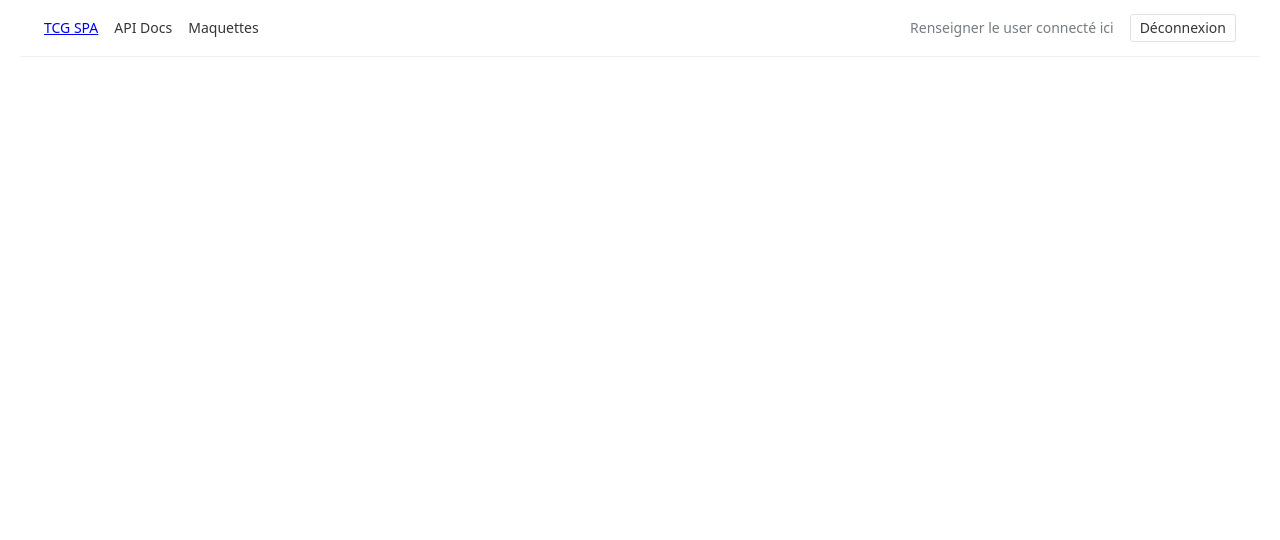
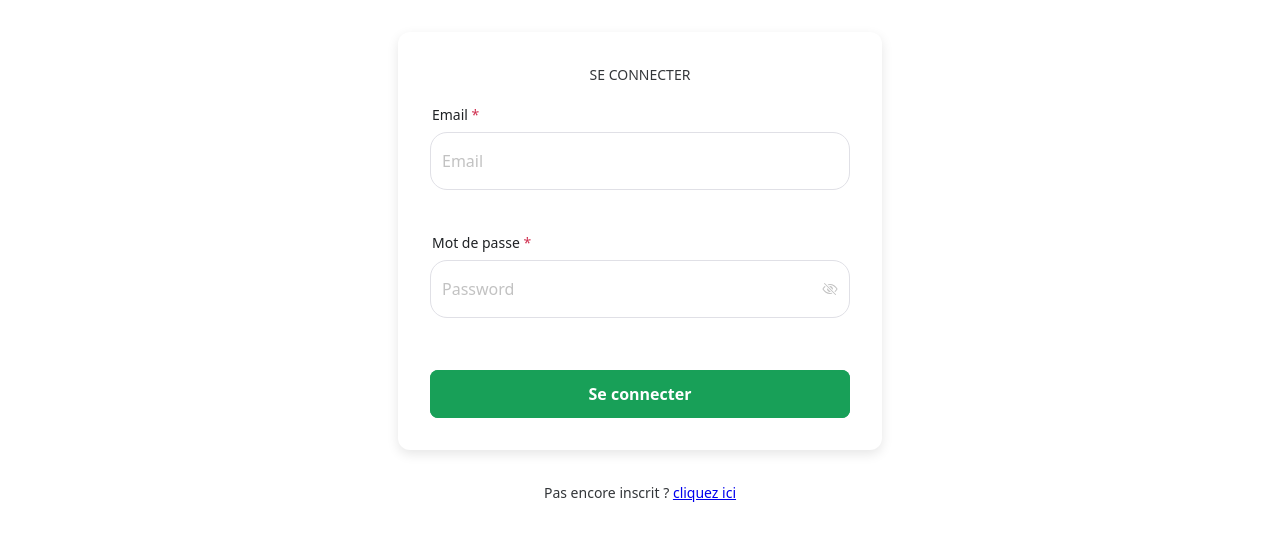
Before and after one commit to HembertD/tcg-spa-project, a Vue app: page /sign-in in a window 1280 px wide. Shown: the top 540 px of the page. Built offline with nearby package versions, Linux system fonts and the light colour scheme; no server answers.

Commit message:
ticket 1 pull request (#9)
* feat(store&routing): add auth.store && add routes to sign-in/sign-up

* feat(auth&router&pages): add error management & auth in Pages & secure route for private routes

* ci(workflow): run prettier

* fix(Pages): fix unknown error using naive-ui

```diff
--- a/package.json
+++ b/package.json
@@ -7,7 +7,7 @@
     "node": ">=24.0.0 <25.0.0"
   },
   "scripts": {
-    "dev": "docker-compose up -d && vite",
+    "dev": "docker compose up -d && vite",
     "build": "vite build",
     "preview": "vite preview",
     "prepare": "husky",
--- a/src/components/layout/HeaderBar.vue
+++ b/src/components/layout/HeaderBar.vue
@@ -1,5 +1,6 @@
 <template>
   <NLayoutHeader
+    v-if="store.isAuthenticated"
     bordered
     style="padding: 0 24px; position: sticky; top: 0; z-index: 100"
   >
@@ -26,13 +27,24 @@
         </NButton>
       </NSpace>
       <NSpace align="center" :size="16">
-        <NText depth="3">Renseigner le user connecté ici</NText>
-        <NButton size="small">Déconnexion</NButton>
+        <NText depth="3">{{ store.user?.username }}</NText>
+        <NButton size="small" @click="handleLogout">Déconnexion</NButton>
       </NSpace>
     </NSpace>
   </NLayoutHeader>
 </template>
 
 <script setup lang="ts">
+import { RouterLink, useRouter } from 'vue-router'
+
+import { useAuthStore } from '@/store/auth.store'
+
+const router = useRouter()
+const store = useAuthStore()
 const apiBaseUrl = import.meta.env.VITE_API_BASE_URL as string
+
+const handleLogout = () => {
+  store.signOut()
+  router.push('/sign-in')
+}
 </script>
--- /dev/null
+++ b/src/pages/SignInPage.vue
@@ -0,0 +1,139 @@
+<template>
+  <NForm class="sign-in-form" @submit.prevent="handleSignIn">
+    <NText size="large" strong>Se connecter</NText>
+    <NFormItem label="Email" required>
+      <NInput v-model:value="email" round type="text" placeholder="Email" />
+    </NFormItem>
+    <NFormItem label="Mot de passe" required>
+      <NInput
+        v-model:value="password"
+        round
+        type="password"
+        show-password-on="mousedown"
+        placeholder="Password"
+      />
+    </NFormItem>
+    <NButton
+      type="primary"
+      round
+      :loading="store.loading"
+      :disabled="store.loading"
+      attr-type="submit"
+      >Se connecter</NButton
+    >
+  </NForm>
+  <p>Pas encore inscrit ? <RouterLink to="/sign-up">cliquez ici</RouterLink></p>
+</template>
+
+<script setup lang="ts">
+import { useMessage } from 'naive-ui'
+import { ref, watch } from 'vue'
+import { RouterLink, useRouter } from 'vue-router'
+
+import { useAuthStore } from '@/store/auth.store'
+
+const router = useRouter()
+const store = useAuthStore()
+
+const message = useMessage()
+
+const email = ref('')
+const password = ref('')
+
+watch(
+  () => store.error,
+  (newError) => {
+    if (newError !== null) {
+      message.error(newError)
+      store.clearError()
+    }
+  },
+)
+
+const handleSignIn = async () => {
+  await store.signIn({
+    email: email.value,
+    password: password.value,
+  })
+  if (!store.error && store.isAuthenticated) {
+    router.push('/')
+  }
+}
+</script>
+
+<style scoped>
+.sign-in-form {
+  max-width: 420px;
+  margin: 2rem auto;
+  padding: 2rem;
+  background: var(--n-color-2, #fff);
+  border-radius: 12px;
+  box-shadow: 0 4px 12px rgba(0, 0, 0, 0.1);
+  display: flex;
+  flex-direction: column;
+  gap: 1.25rem;
+}
+
+.sign-in-form :deep(.n-text) {
+  text-align: center;
+  text-transform: uppercase;
+}
+
+.sign-in-form :deep(.n-form-item) {
+  width: 100%;
+}
+
+.sign-in-form :deep(.n-input) {
+  width: 100%;
+}
+
+.sign-in-form :deep(.n-input__input) {
+  font-size: 1rem;
+  padding: 0.75rem;
+}
+
+.sign-in-form :deep(.n-input--focus .n-input__input),
+.sign-in-form :deep(.n-input__input:focus) {
+  box-shadow: 0 0 0 3px var(--n-primary-color-hover, rgba(34, 157, 255, 0.3));
+}
+
+.sign-in-form :deep(.n-button) {
+  width: 100%;
+  margin-top: 0.5rem;
+  height: 48px;
+  font-size: 1rem;
+  font-weight: 600;
+  border-radius: 8px;
+  transition: all 0.25s cubic-bezier(0.4, 0, 0.2, 1);
+}
+
+.sign-in-form :deep(.n-button:hover) {
+  transform: translateY(-2px);
+  box-shadow: 0 8px 20px rgba(0, 0, 0, 0.15);
+}
+
+.sign-in-form :deep(.router-link) {
+  color: var(--n-primary-color, #2080f0);
+  text-decoration: none;
+  cursor: pointer;
+  font-weight: 500;
+}
+
+.sign-in-form :deep(.router-link:hover) {
+  text-decoration: underline;
+  color: var(--n-primary-color-hover, #4098fc);
+}
+
+p {
+  text-align: center;
+  margin-top: 1rem;
+}
+
+@media (max-width: 480px) {
+  .sign-in-form {
+    margin: 1rem;
+    padding: 1.5rem;
+    max-width: none;
+  }
+}
+</style>
--- /dev/null
+++ b/src/pages/SignUpPage.vue
@@ -0,0 +1,149 @@
+<template>
+  <NForm class="sign-up-form" @submit.prevent="handleSignUp">
+    <NText size="large" strong>Créer un compte</NText>
+    <NFormItem label="Nom utilisateur" required>
+      <NInput
+        v-model:value="username"
+        round
+        type="text"
+        placeholder="Nom de l'utilisateur"
+      />
+    </NFormItem>
+    <NFormItem label="Email" required>
+      <NInput v-model:value="email" round type="text" placeholder="Email" />
+    </NFormItem>
+    <NFormItem label="Mot de passe" required>
+      <NInput
+        v-model:value="password"
+        round
+        type="password"
+        show-password-on="mousedown"
+        placeholder="Password"
+      />
+    </NFormItem>
+    <NButton
+      type="primary"
+      round
+      :loading="store.loading"
+      :disabled="store.loading"
+      attr-type="submit"
+      >S'inscrire</NButton
+    >
+  </NForm>
+  <p>Déjà inscrit ? <RouterLink to="/sign-in">cliquez ici</RouterLink></p>
+</template>
+
+<script setup lang="ts">
+import { useMessage } from 'naive-ui'
+import { ref, watch } from 'vue'
+import { RouterLink, useRouter } from 'vue-router'
+
+import { useAuthStore } from '@/store/auth.store'
+
+const router = useRouter()
+const store = useAuthStore()
+
+const message = useMessage()
+
+const username = ref('')
+const email = ref('')
+const password = ref('')
+
+watch(
+  () => store.error,
+  (newError) => {
+    if (newError !== null) {
+      message.error(newError)
+      store.clearError()
+    }
+  },
+)
+
+const handleSignUp = async () => {
+  await store.signUp({
+    username: username.value,
+    email: email.value,
+    password: password.value,
+  })
+  if (!store.error && store.isAuthenticated) {
+    router.push('/')
+  }
+}
+</script>
+
+<style scoped>
+.sign-up-form {
+  max-width: 420px;
+  margin: 2rem auto;
+  padding: 2rem;
+  background: var(--n-color-2, #fff);
+  border-radius: 12px;
+  box-shadow: 0 4px 12px rgba(0, 0, 0, 0.1);
+  display: flex;
+  flex-direction: column;
+  gap: 1.25rem;
+}
+
+.sign-up-form :deep(.n-text) {
+  text-align: center;
+  text-transform: uppercase;
+}
+
+.sign-up-form :deep(.n-form-item) {
+  width: 100%;
+}
+
+.sign-up-form :deep(.n-input) {
+  width: 100%;
+}
+
+.sign-up-form :deep(.n-input__input) {
+  font-size: 1rem;
+  padding: 0.75rem;
+}
+
+.sign-up-form :deep(.n-input--focus .n-input__input),
+.sign-up-form :deep(.n-input__input:focus) {
+  box-shadow: 0 0 0 3px var(--n-primary-color-hover, rgba(34, 157, 255, 0.3));
+}
+
+.sign-up-form :deep(.n-button) {
+  width: 100%;
+  margin-top: 0.5rem;
+  height: 48px;
+  font-size: 1rem;
+  font-weight: 600;
+  border-radius: 8px;
+  transition: all 0.25s cubic-bezier(0.4, 0, 0.2, 1);
+}
+
+.sign-up-form :deep(.n-button:hover) {
+  transform: translateY(-2px);
+  box-shadow: 0 8px 20px rgba(0, 0, 0, 0.15);
+}
+
+.sign-up-form :deep(.router-link) {
+  color: var(--n-primary-color, #2080f0);
+  text-decoration: none;
+  cursor: pointer;
+  font-weight: 500;
+}
+
+.sign-up-form :deep(.router-link:hover) {
+  text-decoration: underline;
+  color: var(--n-primary-color-hover, #4098fc);
+}
+
+p {
+  text-align: center;
+  margin-top: 1rem;
+}
+
+@media (max-width: 480px) {
+  .sign-up-form {
+    margin: 1rem;
+    padding: 1.5rem;
+    max-width: none;
+  }
+}
+</style>
--- a/src/router.ts
+++ b/src/router.ts
@@ -1,13 +1,21 @@
 import { createRouter, createWebHistory } from 'vue-router'
 
+import { useAuthStore } from '@/store/auth.store'
+
 import HomePage from './pages/HomePage.vue'
+import SignInPage from './pages/SignInPage.vue'
+import SignUpPage from './pages/SignUpPage.vue'
 
 export const ROUTES = {
   HOME: '/',
+  SIGN_UP: '/sign-up',
+  SIGN_IN: '/sign-in',
 } as const
 
 const routes = [
   { path: ROUTES.HOME, component: HomePage, meta: { requiresAuth: true } },
+  { path: ROUTES.SIGN_UP, component: SignUpPage },
+  { path: ROUTES.SIGN_IN, component: SignInPage },
 ]
 
 const router = createRouter({
@@ -15,4 +23,19 @@ const router = createRouter({
   routes,
 })
 
+router.beforeEach((to) => {
+  const AuthStore = useAuthStore()
+  if (to.meta.requiresAuth && !AuthStore.isAuthenticated) {
+    return ROUTES.SIGN_IN
+  }
+  if (
+    (to.path === ROUTES.SIGN_IN || to.path === ROUTES.SIGN_UP) &&
+    AuthStore.isAuthenticated
+  ) {
+    return ROUTES.HOME
+  }
+
+  return true
+})
+
 export default router
--- /dev/null
+++ b/src/store/auth.store.ts
@@ -0,0 +1,77 @@
+import { defineStore } from 'pinia'
+import { computed, ref } from 'vue'
+
+import { useApi } from '@/composables/useApi'
+import { useStorage } from '@/composables/useStorage'
+import type { SignInPayload, SignUpPayload, User } from '@/types'
+
+export const useAuthStore = defineStore('auth', () => {
+  const { get, set, remove } = useStorage()
+
+  const token = ref(get<string>('token') || '')
+  const user = ref<User | null>(get<User>('user') || null)
+  const loading = ref(false)
+  const error = ref<string | null>(null)
+
+  const isAuthenticated = computed((): boolean => !!(token.value && user.value))
+
+  const api = useApi()
+
+  const clearError = () => {
+    error.value = null
+  }
+
+  const signUp = async (payload: SignUpPayload) => {
+    loading.value = true
+    clearError()
+    try {
+      const response = await api.signUp(payload)
+      token.value = response.token
+      user.value = response.user
+      set('token', response.token)
+      set('user', response.user)
+    } catch (err: unknown) {
+      error.value =
+        err instanceof Error ? err.message : "Erreur lors de l'inscription"
+    } finally {
+      loading.value = false
+    }
+  }
+
+  const signIn = async (payload: SignInPayload) => {
+    loading.value = true
+    clearError()
+    try {
+      const response = await api.signIn(payload)
+      token.value = response.token
+      user.value = response.user
+      set('token', response.token)
+      set('user', response.user)
+    } catch (err: unknown) {
+      error.value =
+        err instanceof Error ? err.message : 'Identifiants incorrects'
+    } finally {
+      loading.value = false
+    }
+  }
+
+  const signOut = () => {
+    token.value = ''
+    user.value = null
+    clearError()
+    remove('token')
+    remove('user')
+  }
+
+  return {
+    token,
+    user,
+    loading,
+    error,
+    isAuthenticated,
+    signUp,
+    signIn,
+    signOut,
+    clearError,
+  }
+})
```
Also changed, not shown: commitlint.config.js (added, +25 -0 lines), tsconfig.json (+6 -1 lines).
